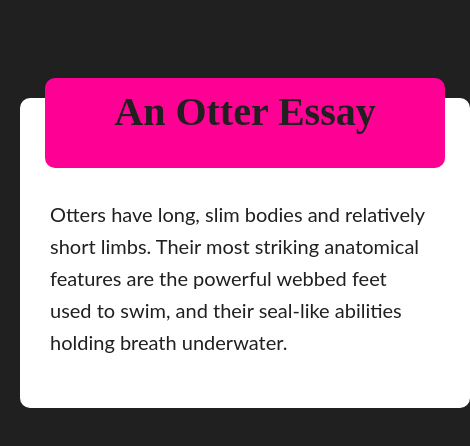
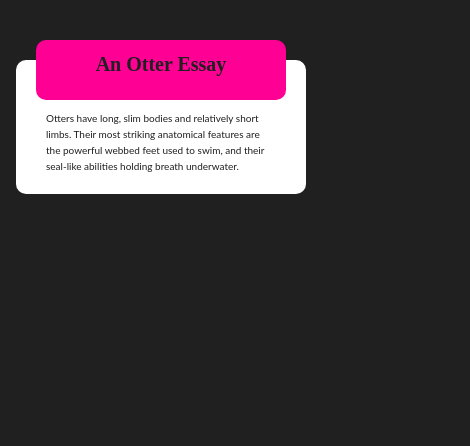
Before and after one commit to isioma-talabi/Altschool-CSS-Assignments, a plain HTML site: page index.html in a window 390 px wide. Shown: the whole page, 470 px wide, since content can reach past the window. Drawn offline with Linux system fonts and the light colour scheme.

Commit message:
fix: fixed mobile layout issues with media queries

```diff
--- a/index.css
+++ b/index.css
@@ -1,11 +1,15 @@
-* {
+*,
+*::before,
+*::after {
   box-sizing: border-box;
 }
 
 body {
   background-color: #202020;
   color: white;
-  margin-left: 100px;
+  margin: 0 auto;
+  padding: 0 16px;
+  overflow-x: hidden;
 }
 
 h1 {
@@ -45,9 +49,10 @@ p {
 /* Media Queries */
 
 @media (max-width: 800px) {
-body {
-    margin-left: 20px;
-}
+  body {
+    margin: 0 auto;
+    padding: 0 16px;
+  }
 
   .heading--main {
     width: 400px;
@@ -71,3 +76,37 @@ body {
     line-height: 2rem;
   }
 }
+
+@media (max-width: 500px) {
+  body {
+    margin: 0px auto;
+    padding: 0 16px;
+  }
+
+  .heading--main {
+    width: 250px;
+    height: 60px;
+    left: 20px;
+    top: 40px;
+  }
+
+  .paragraph--main {
+    width: 290px;
+    padding: 40px 30px 10px;
+  }
+
+  h1 {
+    font-size: 20px;
+    padding-top: 13px;
+    text-align: center;
+  }
+
+  p {
+    font-size: 10px;
+    line-height: 1rem;
+  }
+
+  br {
+    display: none;
+  }
+}
--- a/index.html
+++ b/index.html
@@ -6,6 +6,7 @@
     <meta name="viewport" content="width=device-width, initial-scale=1.0">
     <title>Assignment 1- An Otter Essay</title>
     <link rel="stylesheet" href="./index.css">
+    <link rel="shortcut icon" href="./assets/favicon.ico" type="image/x-icon">
 </head>
 
 <body>
@@ -16,8 +17,9 @@
             </div>
             <div class="paragraph--main">
                 <p>
-                    Otters have long, slim bodies and relatively short limbs. Their most striking anatomical features are
-                    the powerful webbed feet <br> used to swim, and their seal-like abilities holding breath underwater.
+                    Otters have long, slim bodies and relatively short limbs. Their most striking anatomical features
+                    are the powerful webbed feet <br> used to swim, and their seal-like abilities holding breath
+                    underwater.
                 </p>
             </div>
         </div>
```
Also changed, not shown: huckleberry.html (added, +18 -0 lines), assets/favicon.ico (added).
